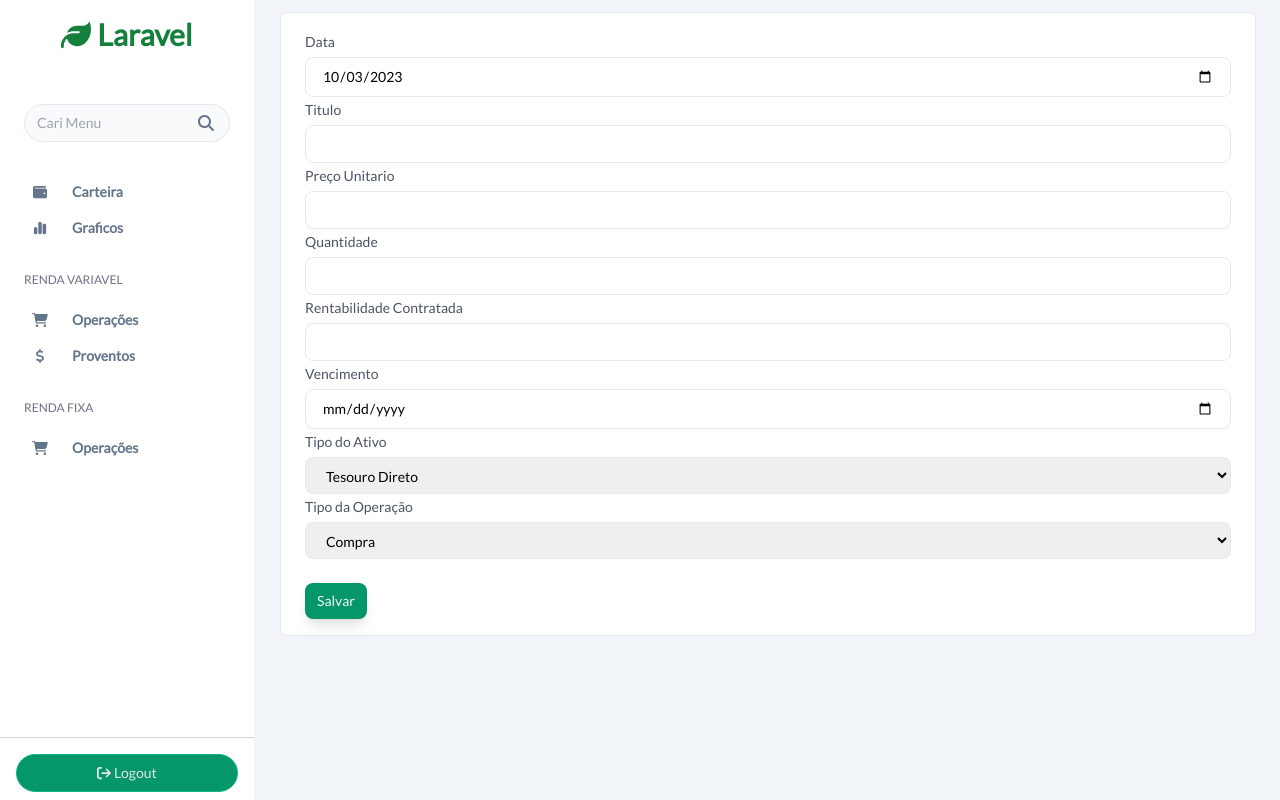
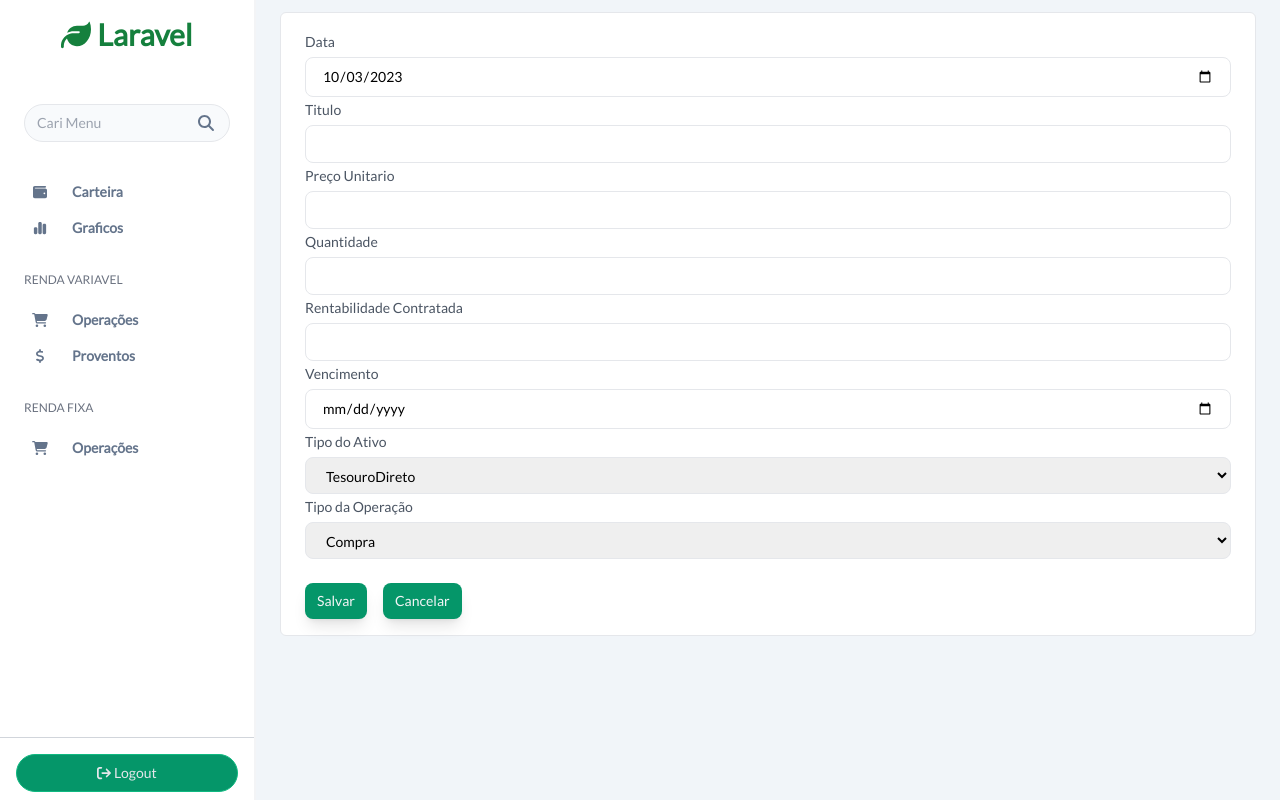
Before and after one commit to luizdacol/investimento-web, a React (Create React App) app: page /renda-fixa/form-operacoes in a window 1280 px wide. Built offline with nearby package versions, Linux system fonts and the light colour scheme.

Commit message:
feat: adiciona toast no form de operacoes renda fixa

```diff
--- a/src/pages/renda-fixa/FormOperacoes.tsx
+++ b/src/pages/renda-fixa/FormOperacoes.tsx
@@ -5,6 +5,9 @@ import { RendaFixaService } from "../../services/RendaFixaService";
 import { useNavigate, useSearchParams } from "react-router-dom";
 import InputDate from "../../components/Form/InputDate";
 import { OperacaoRendaFixa } from "../../interfaces/OperacaoRendaFixa";
+import Button from "../../components/Form/Button";
+import { ToastContainer, toast } from "react-toastify";
+import "react-toastify/dist/ReactToastify.css";
 
 function FormOperacoes() {
   const today = new Date().toISOString().substring(0, 10);
@@ -17,7 +20,7 @@ function FormOperacoes() {
   const [precoUnitario, setPrecoUnitario] = useState<string>("");
   const [quantidade, setQuantidade] = useState<string>("");
   const [rentabilidade, setRentabilidade] = useState<string>("");
-  const [tipoAtivo, setTipoAtivo] = useState<string>("Tesouro Direto");
+  const [tipoAtivo, setTipoAtivo] = useState<string>("TesouroDireto");
   const [vencimento, setVencimento] = useState<string>("");
   const [tipoOperacao, setTipoOperacao] = useState<string>("Compra");
 
@@ -61,7 +64,9 @@ function FormOperacoes() {
     else status = await RendaFixaService.createOperacao(operacao);
 
     if (status) {
-      navigate("/renda-fixa/operacoes");
+      toast.success("Operação cadastrada com sucesso");
+    } else {
+      toast.error("Erro ao cadastrar operação");
     }
   };
 
@@ -123,7 +128,7 @@ function FormOperacoes() {
                 id="tipoAtivo"
                 label="Tipo do Ativo"
                 value={tipoAtivo}
-                options={["Tesouro Direto", "CDB"]}
+                options={["TesouroDireto", "CDB"]}
                 handleOnChange={(event) => {
                   setTipoAtivo(event.target.value);
                 }}
@@ -138,15 +143,32 @@ function FormOperacoes() {
                 }}
               ></SelectList>
               <div className="mt-6 flex flex-row">
-                <button
-                  className="bg-emerald-600 text-gray-100 px-3 py-2 rounded-lg shadow-lg text-sm"
-                  type="submit"
+                <Button buttonType="submit">
+                  {!!id ? "Atualizar" : "Salvar"}
+                </Button>
+                <Button
+                  buttonType="button"
+                  handleOnClick={() => navigate("/renda-fixa/operacoes")}
                 >
-                  {!!id ? "Atualizar" : "Salvar"}
-                </button>
+                  {"Cancelar"}
+                </Button>
               </div>
             </form>
           </div>
+        </div>
+        <div>
+          <ToastContainer
+            position="bottom-right"
+            autoClose={1500}
+            hideProgressBar={false}
+            newestOnTop={false}
+            closeOnClick
+            rtl={false}
+            pauseOnFocusLoss
+            draggable
+            pauseOnHover
+            theme="light"
+          />
         </div>
       </main>
     </>
```
